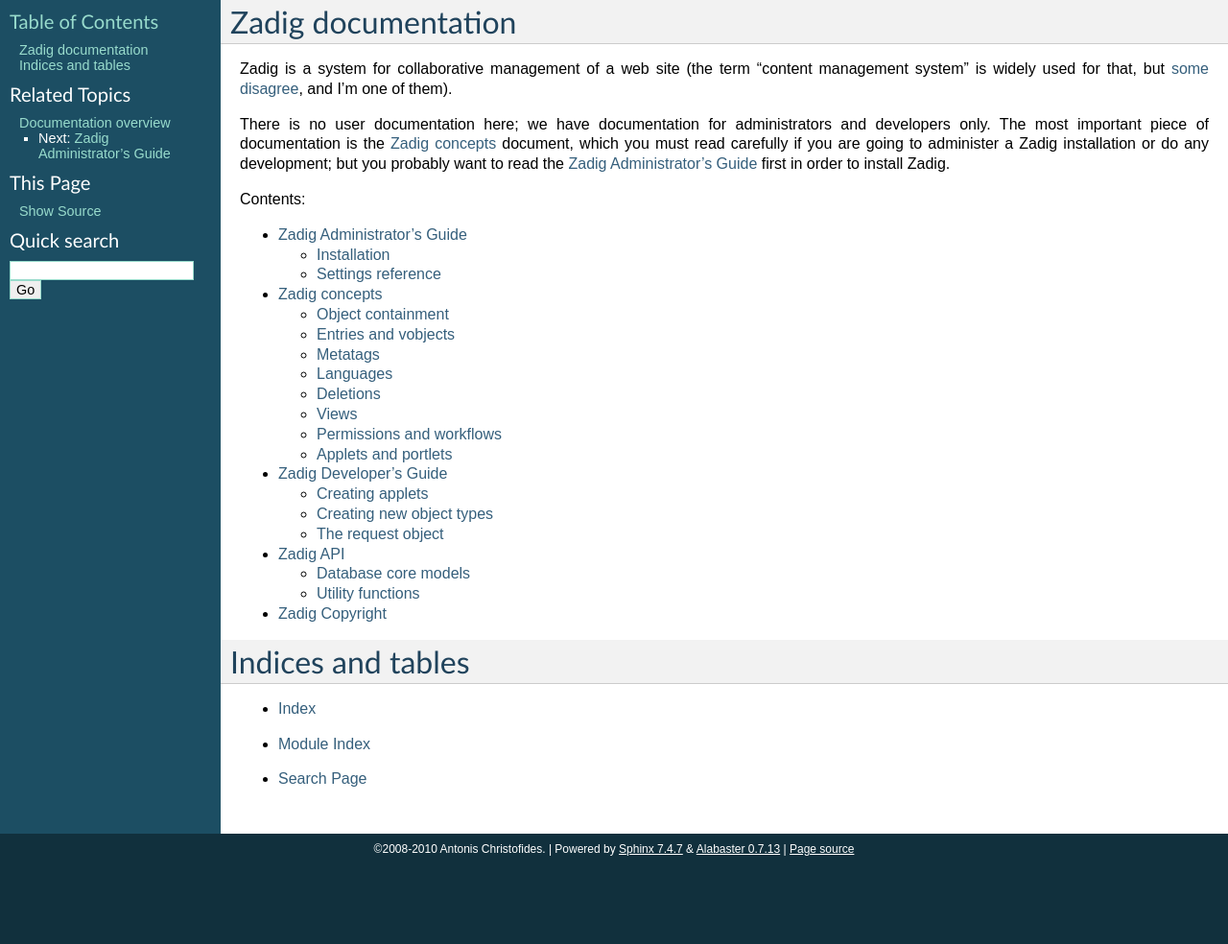
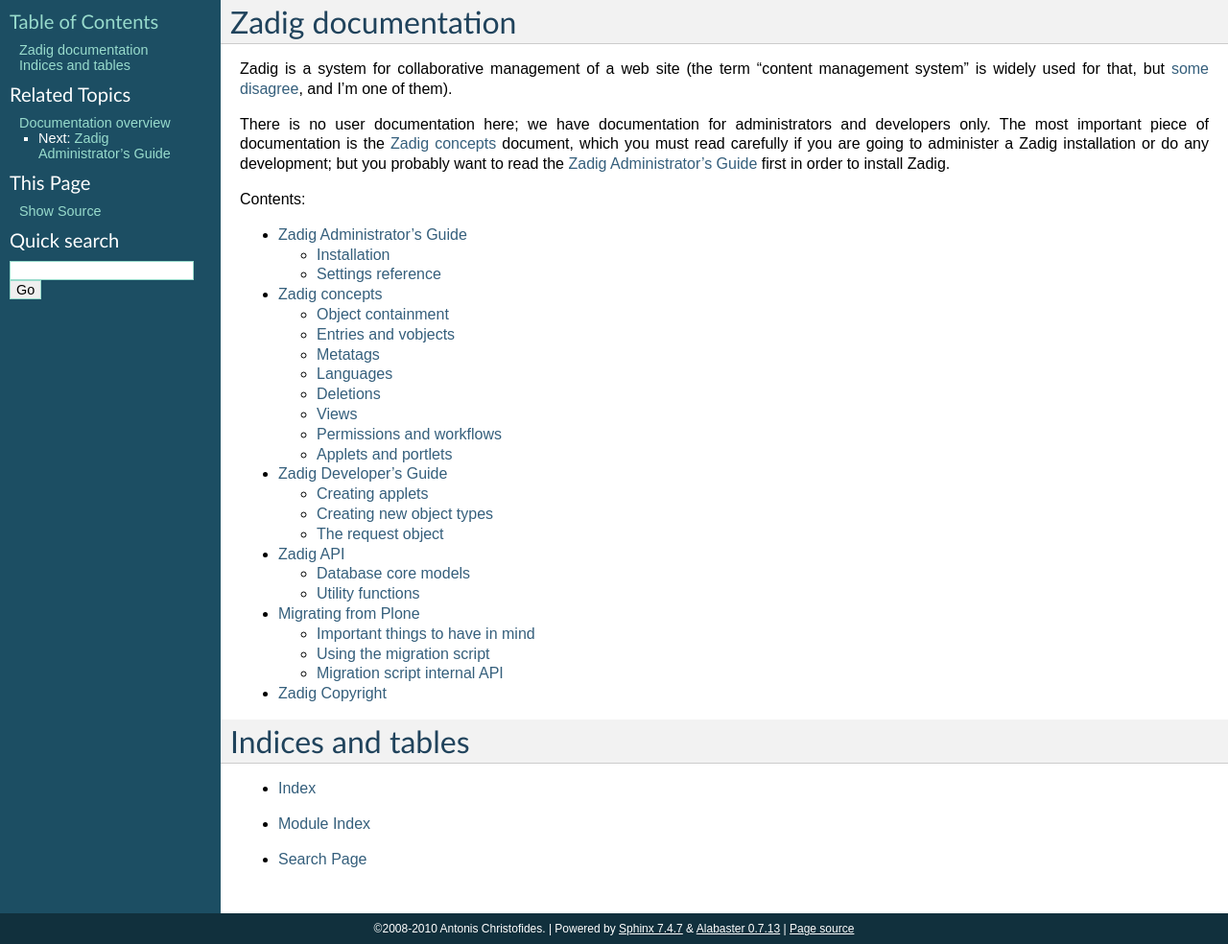
Before and after one commit to aptiko/zadig, a Sphinx documentation site: the page built from docs/index.txt, in a window 1280 px wide. Shown: the whole page at 96% size. Built offline with Sphinx 7.4.7, drawn with Linux system fonts in a browser that asks for light colours; before the commit the page ends 901 px from its top, so only the background shows below that; part of the change alters nothing that is shown.

Commit message:
Added documentation for migration from Plone

```diff
--- a/docs/index.txt
+++ b/docs/index.txt
@@ -23,6 +23,7 @@ Contents:
    concepts
    developers_guide
    api
+   migrating_from_plone
    copyright
 
 Indices and tables
--- /dev/null
+++ b/docs/migrating_from_plone.txt
@@ -0,0 +1,201 @@
+.. _api:
+
+====================
+Migrating from Plone
+====================
+
+Important things to have in mind
+================================
+
+The migration script works by reading Plone's web site; it does not
+read the Zope database. I don't expect this change; people comfortable
+with the Plone/Zope API will probably not be interested in becoming
+Zadig developers, whereas Zadig developers are unlikely to learn the
+Plone/Zope API.
+
+The fact that the migration script reads Plone's web site has several
+side-effects:
+
+* Migration is slow.
+
+* Parsing of the Plone pages could be unreliable and may depend on the
+  skin Plone is using. For example, the main content of a page is
+  assumed to be the content of a div with id='parent-fieldname-text',
+  but this might not always be the case. (My Plone sites were using
+  the classic skin.)
+
+* Much of the information the migration script needs to dig out is in
+  the Plone's "Edit" page. Therefore, the script (which must log on to
+  Plone as an administrator) visits the Edit page; if the page is
+  locked, it unlocks it; and since clicking the "Cancel" button
+  afterwards is not trivial for the script and was not very important
+  for my sites, the script currently leaves all pages locked. Since
+  migration may take you days or weeks of tests, your users may be
+  viewing locked pages all the time, and, worse, their locks may be
+  unlocked. A workaround, besides making a copy of the entire Plone
+  site, is to do tests at a small subdirectory each time; or, maybe
+  better, modify the migration script to skip locked pages, and to
+  unlock those it locked after it's done.
+
+Another problem is that the migration is a one-off thing; once you do
+it, you don't care much about it again. I've migrated two of my sites,
+there are two remaining (and they are easier), and once I'm done, I
+don't think I will ever care about the migration script again; the
+same applies more or less to everyone, which means that the migration
+script will be poorly maintained. In addition, when I wrote the
+migration code, I did do careful work, but I did not put into it the
+care that I put in Zadig core (which I don't know how many times I've
+rewritten and reorganized).
+
+That said, I did migrate my sites with the migration script, and it
+worked wonderfully. Consider it, therefore, a good start, which you
+can use further develop until it does what you want. Further below I
+document its internals in order to make it easier for you. Please
+consider submitting your patches.
+
+Using the migration script
+==========================
+
+The migration script is in ``bin/plone2zadig``. It converts a Plone
+site to a Zadig site. It does so by visiting the Plone site on the
+web. The script must log on the Plone site as a user who has edit
+permissions on all pages (the administrator for example). Use it like
+this::
+
+   bin/plone2zadig config_file
+
+The *config_file* a collection of lines of the form ``OPTION=value``.
+It is actually a Python program that defines several variables. The
+options are:
+
+The options are:
+
+.. data::  PLONE_URL
+
+   The topmost Plone url to start converting. That page and all its
+   subpages (except those marked for exclusion) will be read and
+   converted.
+
+.. data:: PLONE_EXCLUDE
+
+   The URIs of this tuple will be excluded from conversion. The URIs
+   can be full URLs or relative paths whose base is :data:`PLONE_URL`.
+
+.. data:: PLONE_AUTH
+
+   The value the Plone ``__ac`` cookie should have. It must be a user
+   capable of editing all the objects from :data:`PLONE_URL`
+   downwards.
+
+.. data:: TARGET_PATH
+
+    Will migrate :data:`PLONE_URL` to this Zadig path, and subobjects
+    to subpaths.
+
+.. data:: REMOVE_TARGET
+
+    Specifies what happens if :data:`TARGET_PATH` already exists. If
+    True, the TARGET_PATH and its subentries are deleted before
+    migration; if False (the default), its content is overwritten, as
+    is the content of any already existing subentry. When such
+    overwriting occurs, the existing object and the overwriting object
+    must be of the same type, or an exception is raised.
+
+.. data:: OWNER
+
+    The objects created in Zadig will belong to this user.
+
+.. data:: DEFAULT_LANGUAGE
+
+    When a Plone page is "language neutral", it will be considered
+    to be in this language.
+
+.. data:: LOG_LEVEL
+
+    The logging level; one of DEBUG, INFO, WARNING, ERROR, and
+    CRITICAL.  Default is WARNING. Don't use CRITICAL, it will miss
+    the errors.
+
+All the above except :data:`LOG_LEVEL` and :data:`PLONE_EXCLUDE` are
+compulsory.
+
+Migration script internal API
+=============================
+
+In case you haven't noticed, the migration script is quite small---530
+lines at the time of this writing. This is because practically all the
+work is done by the Zadig core API and BeautifulSoup_. You need to be
+comfortable with both.
+
+The most important item in the migration script is the
+:class:`PloneObject` class, which represents, unsurprisingly, a Plone
+object.
+
+.. class:: PloneObject(url, soup=None)
+
+   :class:`PloneObject` is always subclassed, as a
+   :class:`PloneFolder`, a :class:`PlonePage`, and so on. However, in
+   order to create a :class:`PloneObject` instance, you merely supply
+   the object's URL, without needing to know what kind of object it
+   is; the constructor will retrieve the data from the URL, find out
+   what kind of object it is, and return an instance not of
+   :class:`PloneObject`, but of the appropriate subclass. It will visit and
+   parse both the URL and the equivalent "edit" page. It will
+   unconditionally unlock the page if it is locked, and when it's
+   finished it will leave it locked (this is a bug).
+
+   The *soup* argument must not be supplied, or it must be
+   :const:`None`. It is used internally, because the constructor reads
+   the URL, decides what type of object it is, and calls the
+   constructor of its appropriate subclass (I think my code has a bug
+   there: it does not seem to pass the *soup* to the constructor of
+   the subclass, which means the URL must be re-read. Probably trivial
+   to fix, but I'm not touching it in case I break the script.)
+
+   :class:`PloneObject` instances have the following attributes:
+
+   .. attribute:: PloneObject.soup
+
+      The :class:`BeautifulSoup` object that represents the parsed HTML
+      retrieved from the URL.
+
+   .. attribute:: PloneObject.editsoup
+
+      The :class:`BeautifulSoup` object that represents the parsed HTML
+      of the Plone's "edit" view for the object.
+
+   .. attribute:: PloneObject.title
+
+   .. attribute:: PloneObject.short_title
+
+   .. attribute:: PloneObject.description
+
+      These three attributes store the title and description of the
+      Plone object. The :attr:`~PloneObject.short_title` is always
+      empty, as Plone does not have this feature; however, sometimes
+      it is set by subclasses; in particular, when we have a Plone
+      folder with a default view, we consider the default view's title
+      to be the title and the folder's title to be the short title.
+
+   .. attribute:: PloneObject.state
+
+      The state of the Plone object as a string, such as "Private" or
+      "Published".
+
+   :class:`PloneObject` instances of subclasses have the following
+   method:
+
+   .. method:: PloneObject.migrate(request, path)
+
+      This method does the migration. First it calls the same method
+      of the superclass (which essentially creates and saves the
+      entry), then it creates and saves the vobject, and the metatags,
+      and finally it calls the :meth:`~PloneObject.post_migrate` method
+      of the superclass, which does some common endwork (sets
+      alternative language).
+
+Now all the above is only the basic idea. It's not perfectly
+documented, and the code is a bit messy, but the above should be
+more than enough to get you find your way in the code.
+
+.. _BeautifulSoup: http://www.crummy.com/software/BeautifulSoup/
```
Also changed, not shown: 1 other file.
